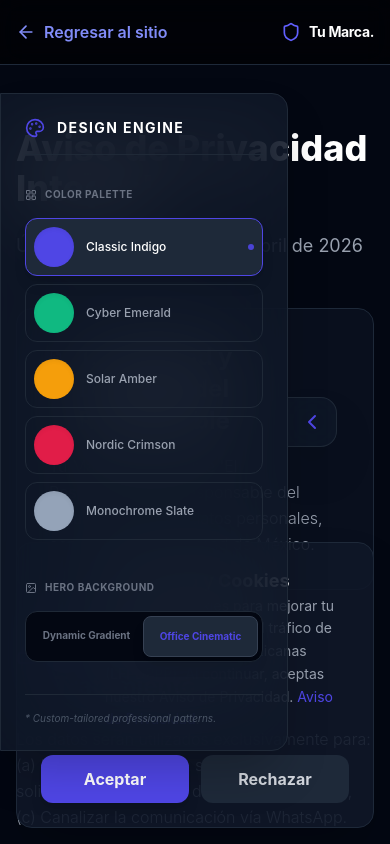
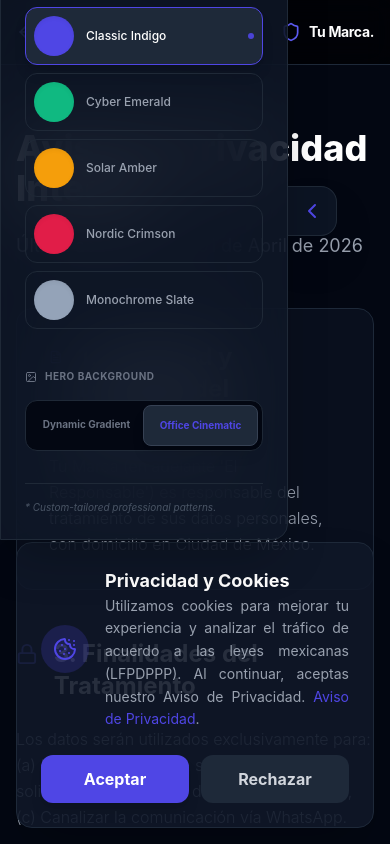
Before and after one commit to felipemiramontesr/starterkit, a React (Vite) app in the folder frontend/: page /politicas in a window 390 px wide. Shown: the top 844 px of the page. Built offline with nearby package versions, Linux system fonts and the light colour scheme.

Commit message:
V0.11.3_ui_responsive_collision_fix_v11_3

```diff
--- a/frontend/src/components/common/CookieBanner.tsx
+++ b/frontend/src/components/common/CookieBanner.tsx
@@ -34,7 +34,7 @@ export const CookieBanner = ({ onVisibilityChange }: CookieBannerProps): ReactEl
           </div>
           <div>
             <h4 className="text-white font-bold text-lg">{t('cookies.title')}</h4>
-            <p className="text-gray-400 text-sm leading-relaxed md:whitespace-nowrap">
+            <p className="text-gray-400 text-sm leading-relaxed text-justify sm:text-left">
               {t('cookies.text')}{' '}
               <Link to="/politicas" className="text-[var(--primary)]">{t('cookies.link')}</Link>.
             </p>
--- a/frontend/src/components/common/DesignPanel.tsx
+++ b/frontend/src/components/common/DesignPanel.tsx
@@ -29,7 +29,7 @@ export const DesignPanel = () => {
 
   return (
     <div
-      className={`fixed left-0 top-1/2 -translate-y-1/2 z-[110] transition-all duration-500 ease-in-out flex flex-row-reverse items-center ${
+      className={`fixed left-0 top-[25%] sm:top-1/2 -translate-y-1/2 z-[110] transition-all duration-500 ease-in-out flex flex-row-reverse items-center ${
         isOpen ? 'translate-x-0' : '-translate-x-[calc(100%-48px)]'
       }`}
     >
--- a/frontend/src/pages/PoliciesPage.tsx
+++ b/frontend/src/pages/PoliciesPage.tsx
@@ -33,7 +33,7 @@ export const PoliciesPage = (): ReactElement => {
         </div>
       </nav>
 
-      <article className="max-w-4xl mx-auto px-4 pt-32 pb-20">
+      <article className="max-w-4xl mx-auto px-4 pt-32 pb-20 break-words">
         <header className="mb-12">
           <h1 className="text-4xl md:text-5xl font-extrabold text-white mb-6 font-display">
             {t('policies.title')}
--- a/package.json
+++ b/package.json
@@ -2,7 +2,7 @@
   "name": "starterkit-monorepo",
   "private": true,
   "type": "module",
-  "version": "0.11.2",
+  "version": "0.11.3",
   "workspaces": [
     "frontend",
     "backend"
```
Also changed, not shown: 1 other file (tests, documents, lock files or other folders).
